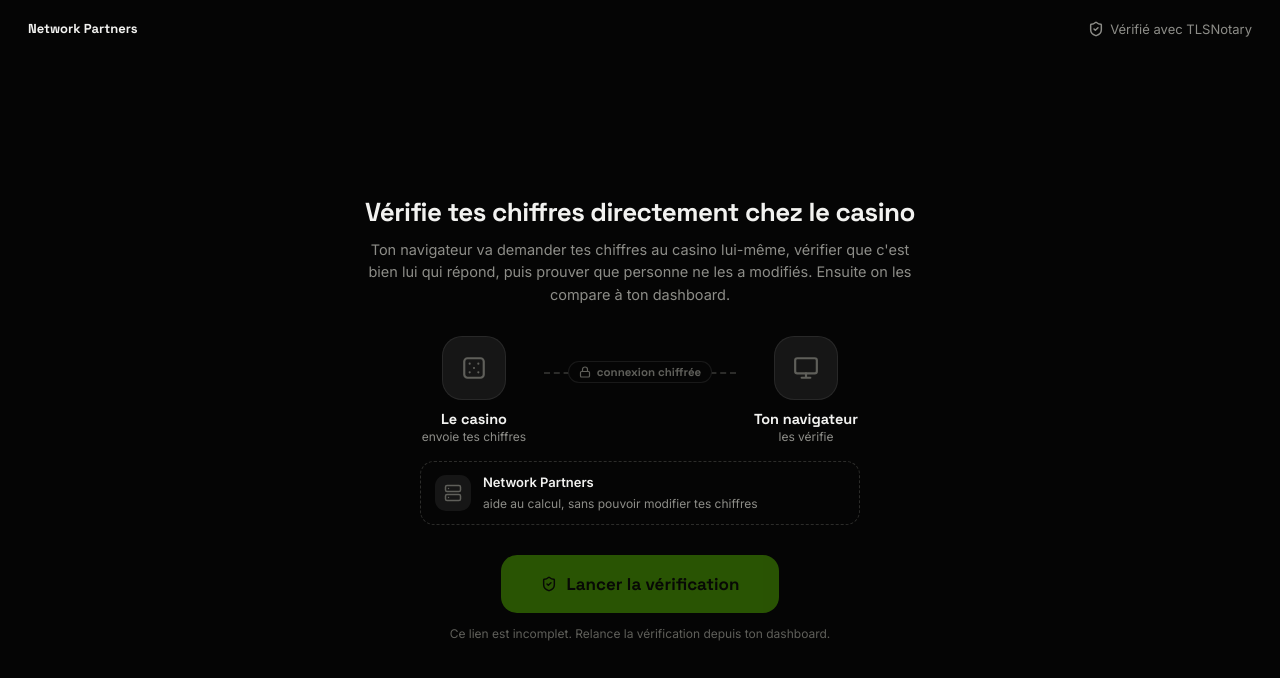
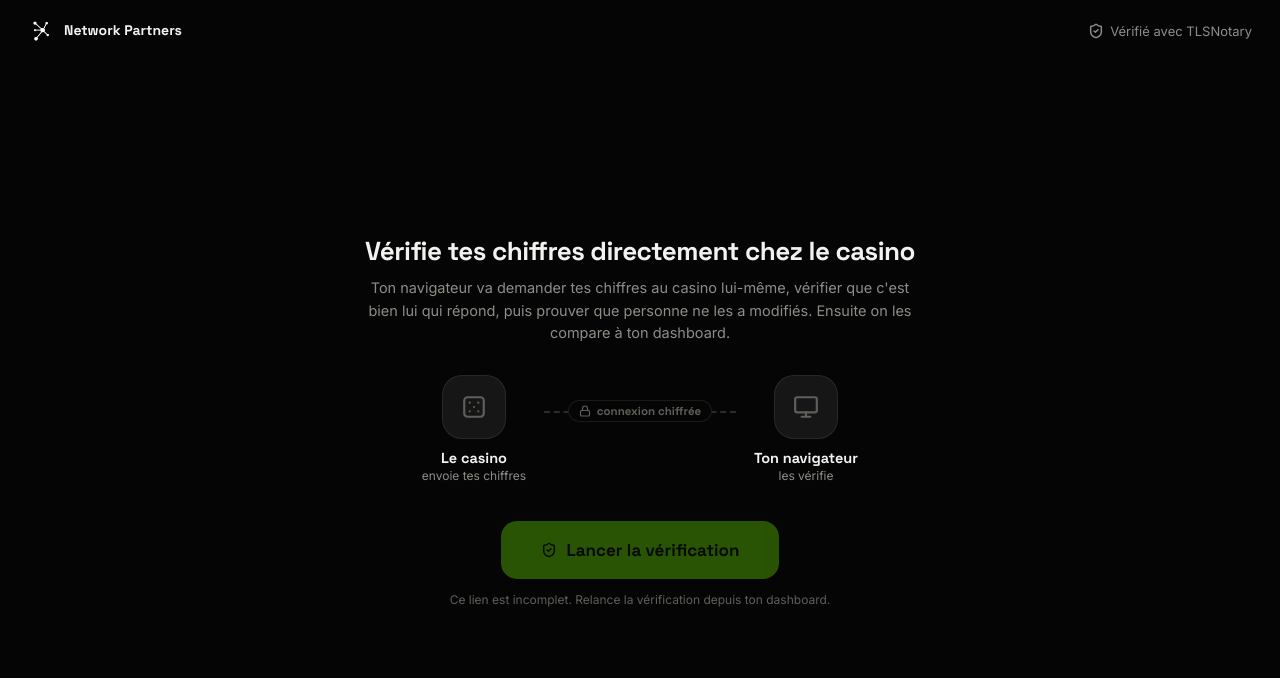
Before and after one commit to NetworkPartners/verification-tlsnotary, a plain HTML site: page index.html in a window 1280 px wide. Drawn offline with Linux system fonts and the light colour scheme.

Commit message:
Logo dans l'en-tête, note et bloc du schéma retirés

```diff
--- a/index.html
+++ b/index.html
@@ -30,6 +30,8 @@
 
   header { display: flex; justify-content: space-between; align-items: center; padding: 18px 28px; color: var(--muted); font-size: 13px }
   header b { color: var(--text); font-family: var(--display) }
+  header .brand { display: inline-flex; align-items: center; gap: 10px; font-size: 14px }
+  header .brand img { display: block; width: 26px; height: 26px; object-fit: contain }
   header .tls { display: inline-flex; align-items: center; gap: 6px }
   main { flex: 1; min-height: 0; display: flex; align-items: center; justify-content: center; padding: 8px 20px 24px }
   .stage { width: 100%; animation: in .35s ease }
@@ -173,7 +175,7 @@
 </style>
 </head>
 <body>
-<header><span><b>Network Partners</b></span><span class="tls"><svg width="16" height="16" viewBox="0 0 24 24" fill="none" stroke="currentColor" stroke-width="2.2" stroke-linecap="round" stroke-linejoin="round"><path d="M20 13c0 5-3.5 7.5-7.66 8.95a1 1 0 0 1-.67-.01C7.5 20.5 4 18 4 13V6a1 1 0 0 1 1-1c2 0 4.5-1.2 6.24-2.72a1.17 1.17 0 0 1 1.52 0C14.51 3.81 17 5 19 5a1 1 0 0 1 1 1z"/><path d="m9 12 2 2 4-4"/></svg> Vérifié avec TLSNotary</span></header>
+<header><span class="brand"><img src="./logo.png" alt="" width="26" height="26"><b>Network Partners</b></span><span class="tls"><svg width="16" height="16" viewBox="0 0 24 24" fill="none" stroke="currentColor" stroke-width="2.2" stroke-linecap="round" stroke-linejoin="round"><path d="M20 13c0 5-3.5 7.5-7.66 8.95a1 1 0 0 1-.67-.01C7.5 20.5 4 18 4 13V6a1 1 0 0 1 1-1c2 0 4.5-1.2 6.24-2.72a1.17 1.17 0 0 1 1.52 0C14.51 3.81 17 5 19 5a1 1 0 0 1 1 1z"/><path d="m9 12 2 2 4-4"/></svg> Vérifié avec TLSNotary</span></header>
 
 <main>
   <!-- 1. Intro -->
@@ -183,7 +185,7 @@
       prouver que personne ne les a modifiés. Ensuite on les compare à ton dashboard.</p>
     <div class="route" data-route></div>
     <button class="go" id="go"><svg width="16" height="16" viewBox="0 0 24 24" fill="none" stroke="currentColor" stroke-width="2.2" stroke-linecap="round" stroke-linejoin="round"><path d="M20 13c0 5-3.5 7.5-7.66 8.95a1 1 0 0 1-.67-.01C7.5 20.5 4 18 4 13V6a1 1 0 0 1 1-1c2 0 4.5-1.2 6.24-2.72a1.17 1.17 0 0 1 1.52 0C14.51 3.81 17 5 19 5a1 1 0 0 1 1 1z"/><path d="m9 12 2 2 4-4"/></svg> Lancer la vérification</button>
-    <p class="note" id="note">Environ 20 secondes et 60 Mo. Un ordinateur ou le wifi, c'est mieux.</p>
+    <p class="note" id="note" hidden></p>
   </section>
 
   <!-- 2. Running -->
--- a/main.js
+++ b/main.js
@@ -156,8 +156,6 @@ function drawRoutes() {
       `<div class="node" data-n="casino"><div class="ic">${I.dice}</div><b>${esc(NAMES[CASINO] || 'Le casino')}</b><span>envoie tes chiffres</span></div>` +
       `<div class="wire" data-n="wire"><span class="pill">${I.lock}<span>connexion chiffrée</span></span><i class="dot"></i><i class="dot"></i><i class="dot"></i></div>` +
       `<div class="node" data-n="you"><div class="ic">${I.monitor}</div><b>Ton navigateur</b><span>les vérifie</span></div>`
-    el.insertAdjacentHTML('afterend',
-      `<div class="np" data-n="np"><div class="ic">${I.server}</div><div><b>Network Partners</b><span>aide au calcul, sans pouvoir modifier tes chiffres</span></div></div>`)
   })
 }
 function light(parts, cls = 'on') {
@@ -234,6 +232,7 @@ light([])
 if ((!T || !S || !HOST || !FILTER || !FROM || !TO) && !DEMO) {
   $('go').disabled = true
   $('note').textContent = 'Ce lien est incomplet. Relance la vérification depuis ton dashboard.'
+  $('note').hidden = false
 }
 
 // ── Result ──────────────────────────────────────────────────────────────────────────────
```
Also changed, not shown: EMPREINTES.txt, logo.png (added).
